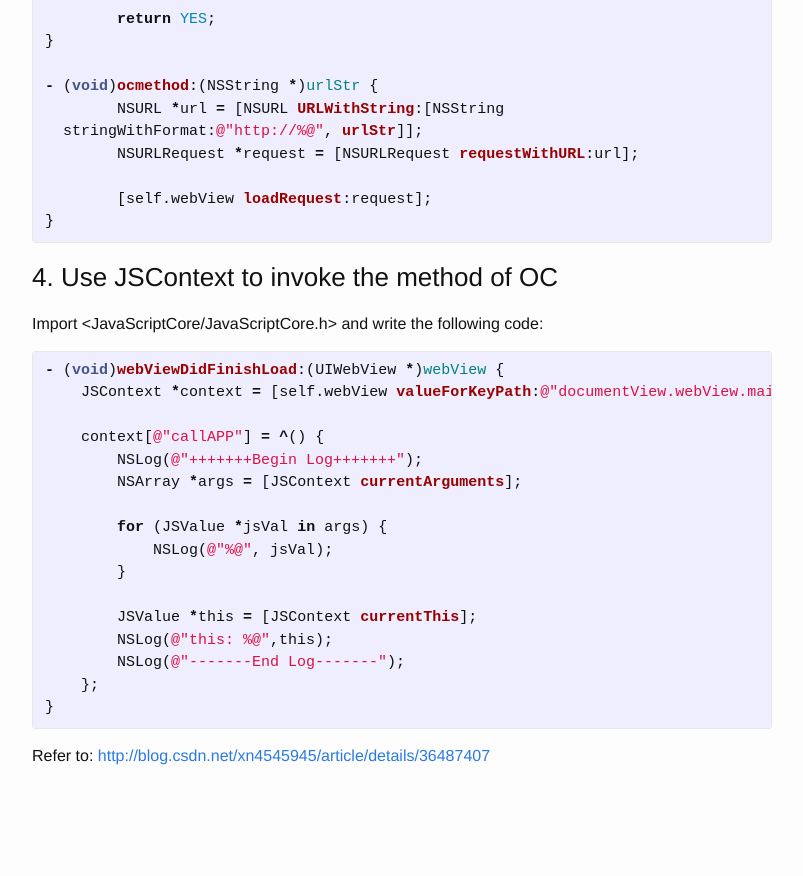
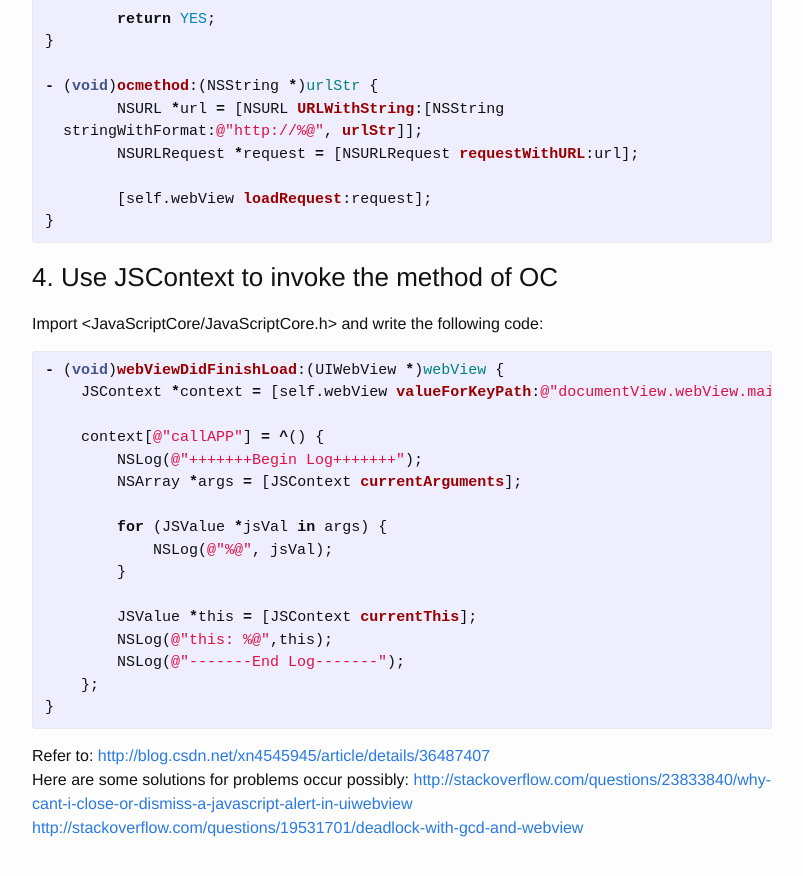
Before and after one commit to GeekRRK/GeekRRK.github.io, a Jekyll site: the page built from _posts/2015-12-21-Interaction between OC and JS.md, in a window 1280 px wide and 900 px high, scrolled down 2669 px. Shown: the top 876 px of the window, without its empty margins (238-1041 px from the left). Built offline with Jekyll 4.4.1, drawn with Linux system fonts in a browser that asks for light colours; before the commit the page ends 3497 px from its top, so only the background shows below that.

Commit message:
Update Interaction between OC and JS

```diff
--- a/_posts/2015-12-21-Interaction between OC and JS.md
+++ b/_posts/2015-12-21-Interaction between OC and JS.md
@@ -152,3 +152,5 @@ Import <JavaScriptCore/JavaScriptCore.h> and write the following code:
 {% endhighlight %}
 
 Refer to: <http://blog.csdn.net/xn4545945/article/details/36487407>
+Here are some solutions for problems occur possibly:   <http://stackoverflow.com/questions/23833840/why-cant-i-close-or-dismiss-a-javascript-alert-in-uiwebview>
+<http://stackoverflow.com/questions/19531701/deadlock-with-gcd-and-webview>
```
